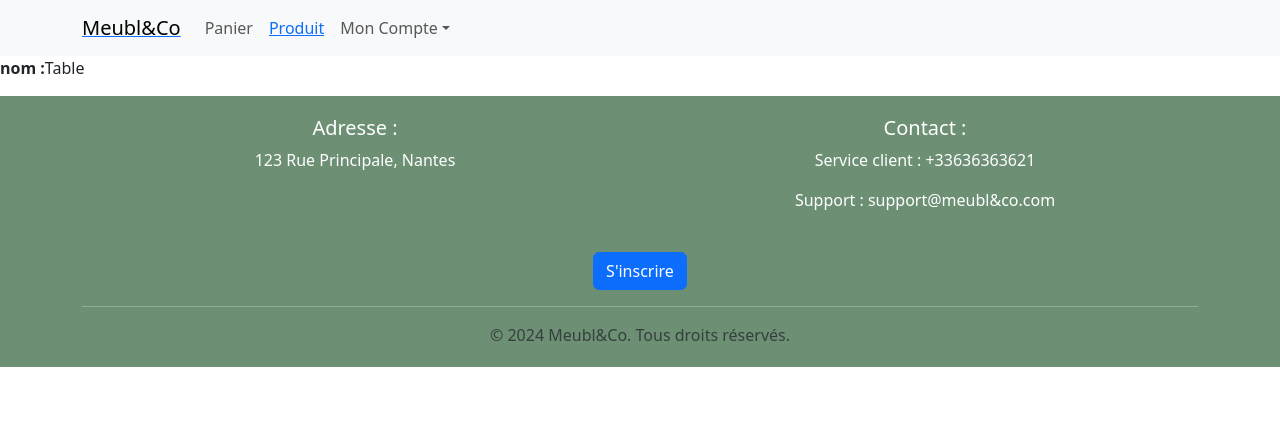
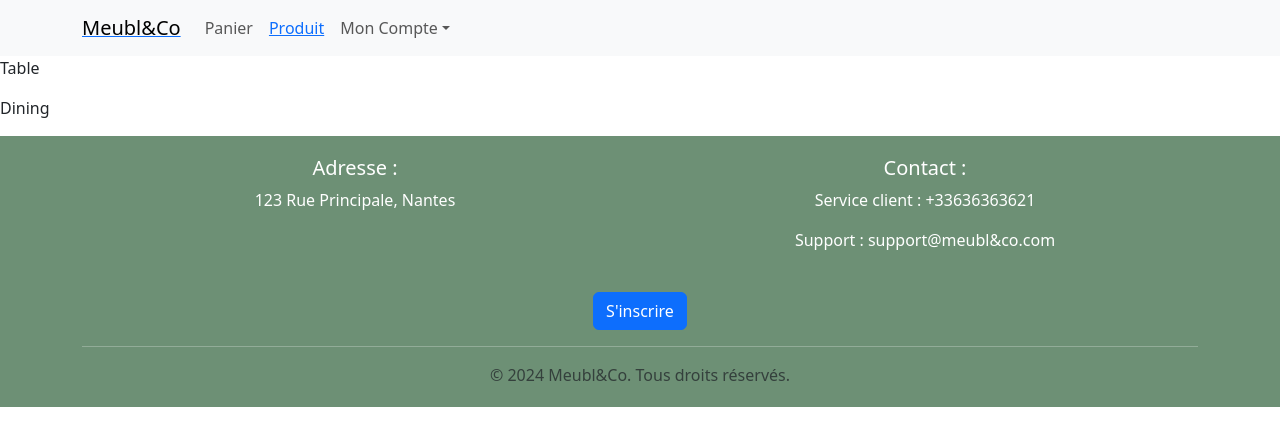
Before and after one commit to adatechschool/projet-collectif-plateforme-de-vente-de-meubles-meubl-co, a React (Create React App) app in the folder front/: page / in a window 1280 px wide. Shown: the top 446 px of the page. Built offline with nearby package versions, Linux system fonts and the light colour scheme.

Commit message:
premiers props

```diff
--- a/front/src/components/Product.js
+++ b/front/src/components/Product.js
@@ -1,11 +1,14 @@
 import React from 'react';
 
-const Produit = () => {
+const Product = ({product}) => {
+
+
     return (
         <div>
-
+            <p>{product.name}</p>
+            <p>{product.type}</p>
         </div>
     );
 };
 
-export default Produit;
+export default Product;
--- a/front/src/pages/Home.jsx
+++ b/front/src/pages/Home.jsx
@@ -3,17 +3,10 @@ import Product from './Produit';
 
 
 const Home = () => {
-    const meubles = [
-        { id: 1, name: 'Table', type: 'Dining', price: 150 },
-        // { id: 2, name: 'Chair', type: 'Office', price: 80 },
-        // { id: 3, name: 'Sofa', type: 'Living Room', price: 300 },
-        // { id: 4, name: 'Bed', type: 'Bedroom', price: 400 },
-    ]
+
     return (
         <div>
-
-            <Product></Product>
-            <p> <strong>nom :</strong>{meubles[0].name}</p>
+            <Product />
         </div>
 
     );
--- a/front/src/pages/Produit.jsx
+++ b/front/src/pages/Produit.jsx
@@ -1,9 +1,18 @@
+import Product from "../components/Product";
+
+const meubles = [
+  { id: 1, name: 'Table', type: 'Dining', price: 150 },
+  { id: 2, name: 'Chair', type: 'Office', price: 80 }
+]
+
 
 
 const Produit = () => {
   return (
     <div>
-
+      <Product
+        product={meubles[0]}
+      />
     </div>
   );
 };
```
